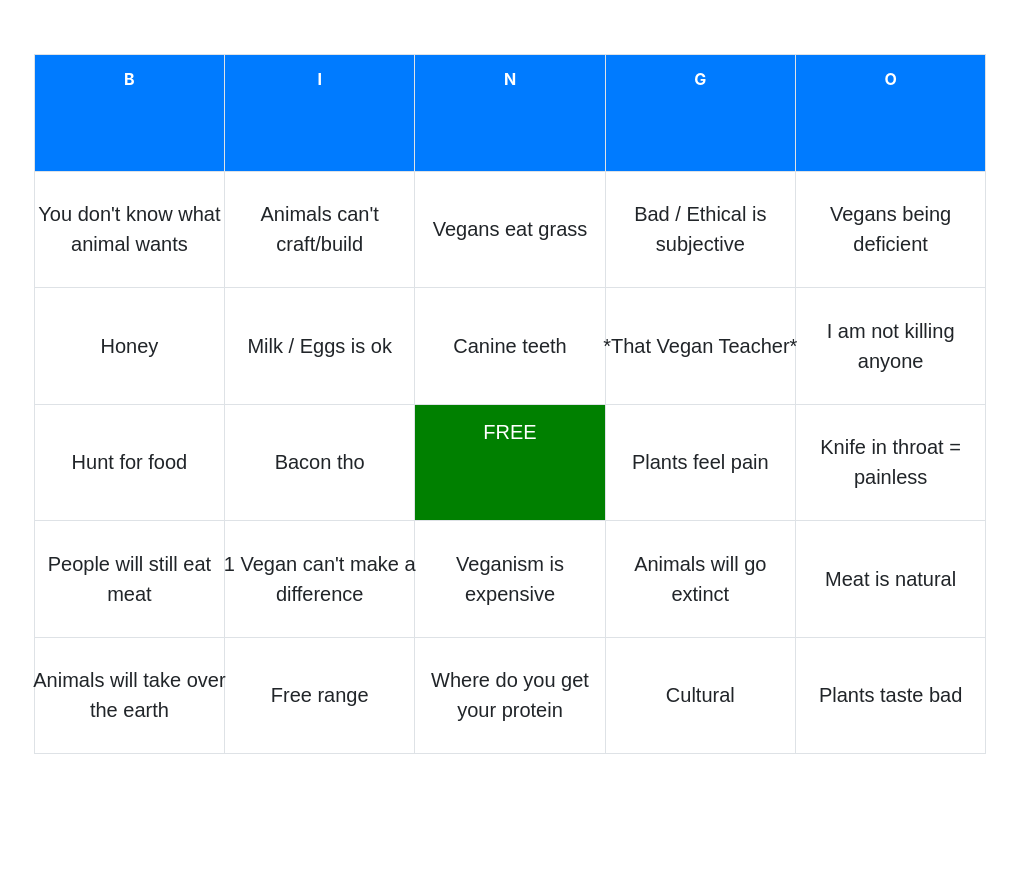
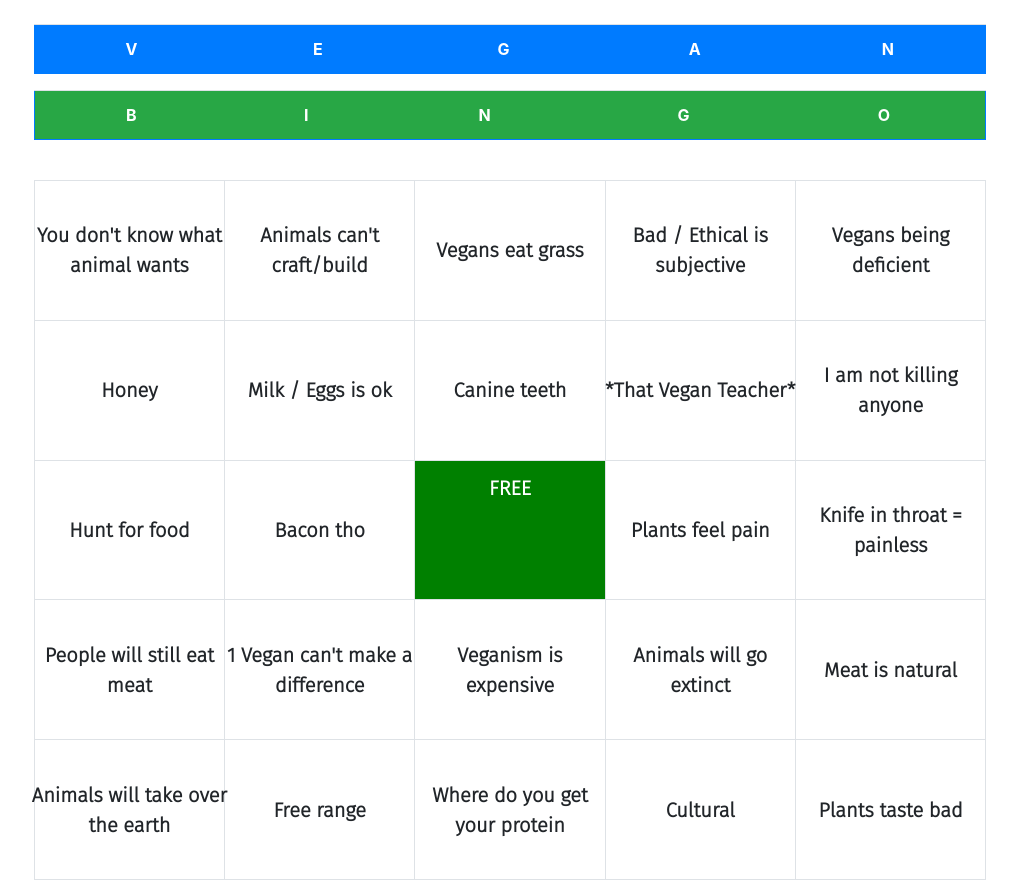
Before and after one commit to FeleksWebs/CarniBingo, a plain HTML site: page index.html in a window 1280 px wide. Shown: the whole page, without its empty margins (130-1147 px from the left). Before the commit the page ends 800 px from the top, so only its background shows below. Drawn offline with nearby package versions, Linux system fonts and the light colour scheme.

Commit message:
Update index.html

```diff
--- a/index.html
+++ b/index.html
@@ -3,9 +3,10 @@
   <link rel="preconnect" href="https://fonts.googleapis.com" />
   <link rel="preconnect" href="https://fonts.gstatic.com" crossorigin />
   <link
-    href="https://fonts.googleapis.com/css2?family=Montserrat:ital@1&display=swap"
+    href="https://fonts.googleapis.com/css2?family=Fira+Sans:wght@300&display=swap"
     rel="stylesheet"
   />
+
   <link
     rel="stylesheet"
     href="https://stackpath.bootstrapcdn.com/bootstrap/4.3.1/css/bootstrap.min.css"
@@ -34,6 +35,43 @@
         <div class="row justify-content-md-center">
           <div class="col col-9 mt-4" id="TableDiv">
             <table
+              class="
+                table
+                text-center
+                border border-primary
+                rounded
+                bg-primary
+              "
+            >
+              <tr>
+                <th class="orange text-white">V</th>
+                <th class="orange text-white">E</th>
+                <th class="orange text-white">G</th>
+                <th class="orange text-white">A</th>
+                <th class="orange text-white">N</th>
+              </tr>
+            </table>
+
+            <table
+              class="
+                table
+                text-center
+                border border-primary
+                rounded
+                bg-success
+              "
+            >
+              <tr>
+                <th class="orange text-white">B</th>
+                <th class="orange text-white">I</th>
+                <th class="orange text-white">N</th>
+                <th class="orange text-white">G</th>
+                <th class="orange text-white">O</th>
+              </tr>
+            </table>
+
+            <b>
+              <table
                 id="bingotable"
                 class="
                   table table-bordered
@@ -42,13 +80,10 @@
                   rounded
                 "
               >
-              <tr class="bg-primary">
-                <th class="orange text-white">B</th>
-                <th class="orange text-white">I</th>
-                <th class="orange text-white">N</th>
-                <th class="orange text-white">G</th>
-                <th class="orange text-white">O</th>
+
+
                 </tr>
+                <br />
                 <tr>
                   <td id="square0">&nbsp;</td>
                   <td id="square1">&nbsp;</td>
@@ -90,6 +125,7 @@
                   <td id="square23">&nbsp;</td>
                 </tr>
               </table>
+            </b>
           </div>
         </div>
       </div>
```
Lines whose indentation alone changed are shown as unchanged.
